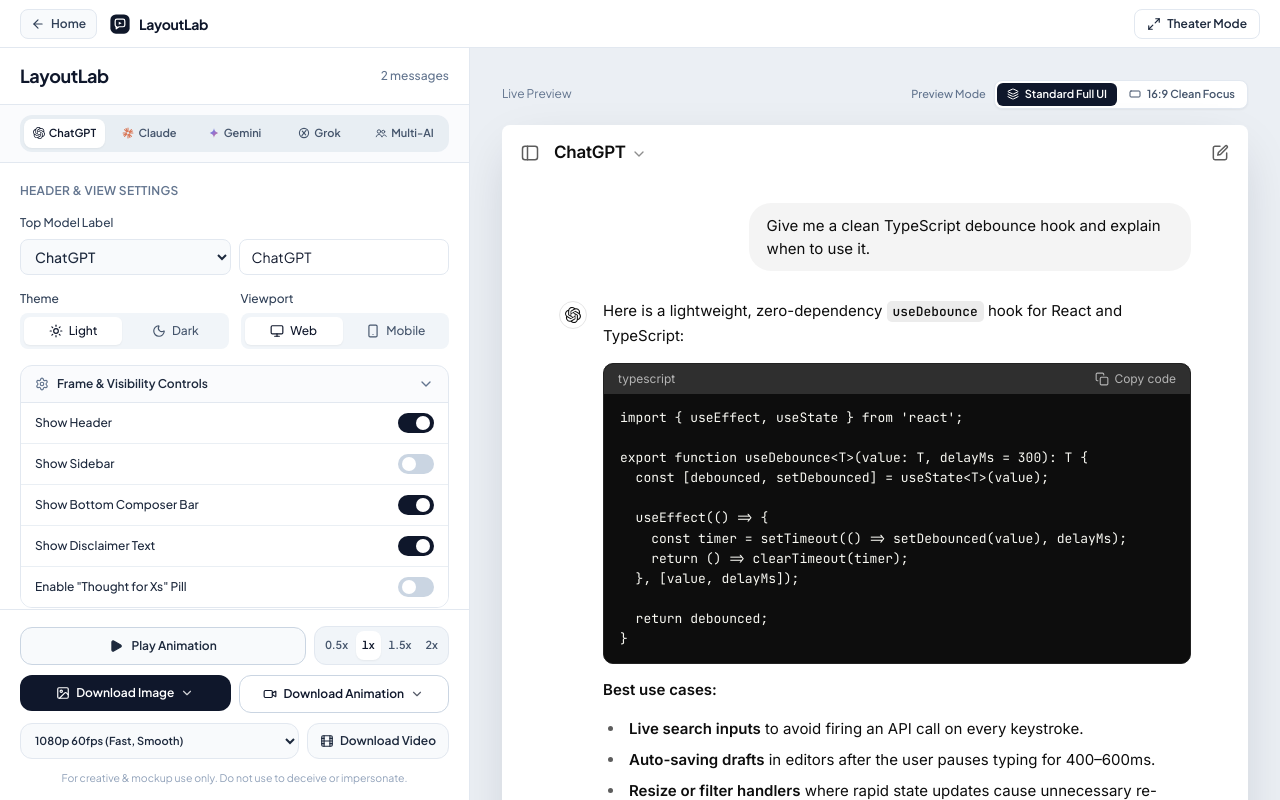
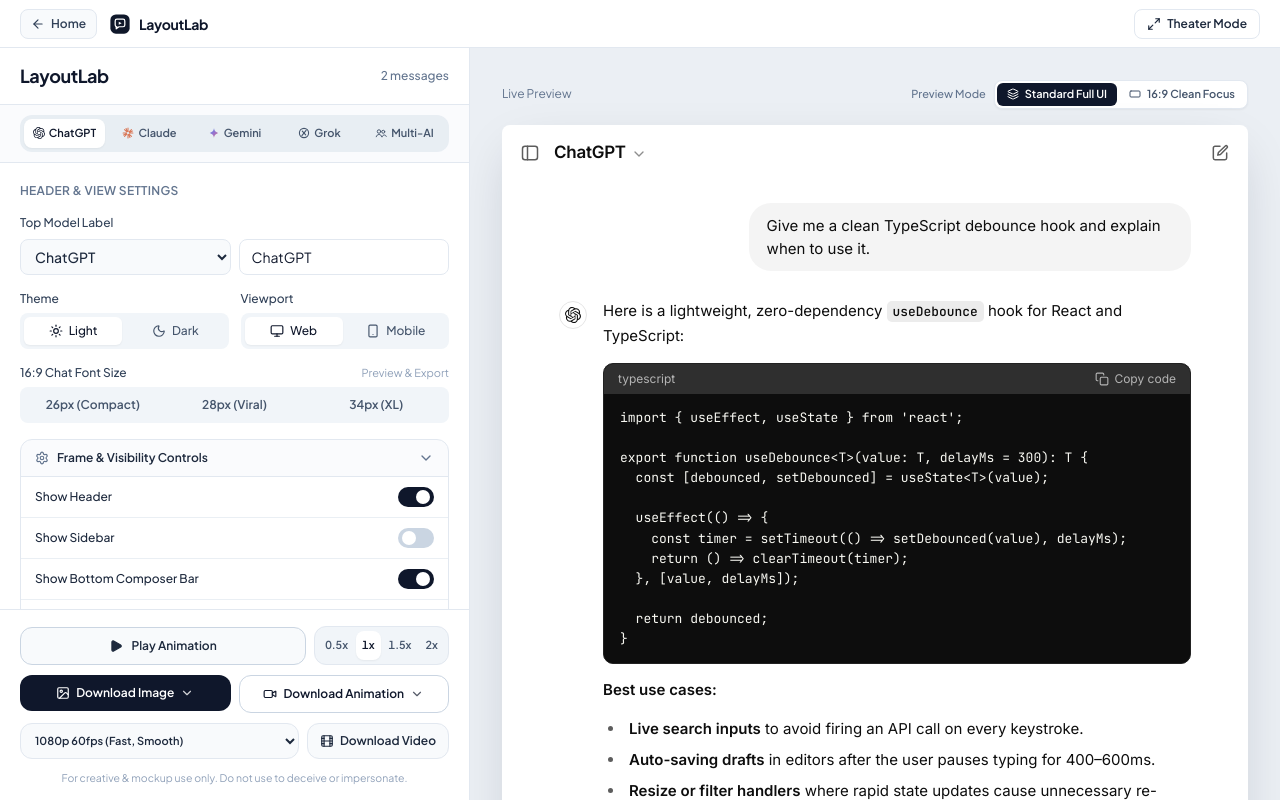
Before and after one commit to aryansinghchandel/layoutlab, a React (Vite) app: page / in a window 1280 px wide. Both pictures are taken after a click on the button "ChatGPT Generator". Built offline with nearby package versions, Linux system fonts and the light colour scheme.

Commit message:
Update EditorPanel.tsx

```diff
--- a/src/components/EditorPanel.tsx
+++ b/src/components/EditorPanel.tsx
@@ -59,6 +59,8 @@ const CUSTOM_ICON_IDS: readonly CustomAiIconId[] = [
   'globe',
 ] as const;
 
+export type CleanFontSize = 26 | 28 | 34;
+
 export interface MessageSenderPatch {
   role?: MessageRole;
   senderSkin?: MessageSenderSkin;
@@ -77,6 +79,8 @@ interface EditorPanelProps {
   device: DeviceMode;
   onDeviceChange: (device: DeviceMode) => void;
   previewMode: PreviewMode;
+  cleanFontSize: CleanFontSize;
+  onCleanFontSizeChange: (size: CleanFontSize) => void;
   showHeader: boolean;
   onShowHeaderChange: (show: boolean) => void;
   showSidebar: boolean;
@@ -204,6 +208,8 @@ export const EditorPanel = React.memo(function EditorPanel({
   device,
   onDeviceChange,
   previewMode,
+  cleanFontSize,
+  onCleanFontSizeChange,
   showHeader,
   onShowHeaderChange,
   showSidebar,
@@ -466,6 +472,45 @@ export const EditorPanel = React.memo(function EditorPanel({
                   Mobile
                 </button>
               </div>
+            </div>
+          </div>
+
+          {/* 16:9 Clean Focus Font Size Toggle */}
+          <div className="space-y-1.5">
+            <div className="flex items-center justify-between">
+              <span className="block text-xs font-medium text-slate-700">
+                16:9 Chat Font Size
+              </span>
+              <span className="text-[11px] text-slate-400">
+                Preview &amp; Export
+              </span>
+            </div>
+            <div
+              role="group"
+              aria-label="16:9 Chat Font Size"
+              className="grid grid-cols-3 gap-1 rounded-lg bg-slate-100 p-1"
+            >
+              {(
+                [
+                  { size: 26, label: '26px (Compact)' },
+                  { size: 28, label: '28px (Viral)' },
+                  { size: 34, label: '34px (XL)' },
+                ] as const
+              ).map((opt) => (
+                <button
+                  key={opt.size}
+                  type="button"
+                  disabled={isRecording}
+                  onClick={() => onCleanFontSizeChange(opt.size)}
+                  className={`rounded-md py-1.5 text-xs font-semibold transition-colors disabled:opacity-50 whitespace-nowrap cursor-pointer ${
+                    cleanFontSize === opt.size
+                      ? 'bg-white text-slate-900 shadow-xs'
+                      : 'text-slate-600 hover:text-slate-900'
+                  }`}
+                >
+                  {opt.label}
+                </button>
+              ))}
             </div>
           </div>
 
```
